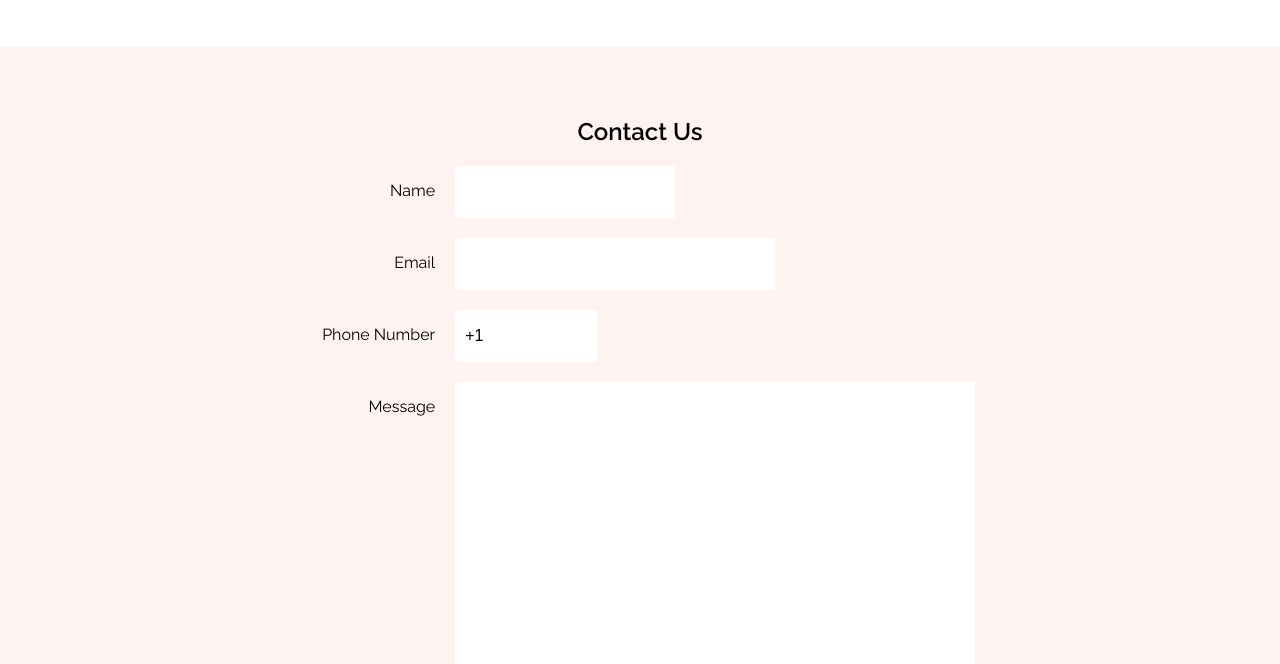
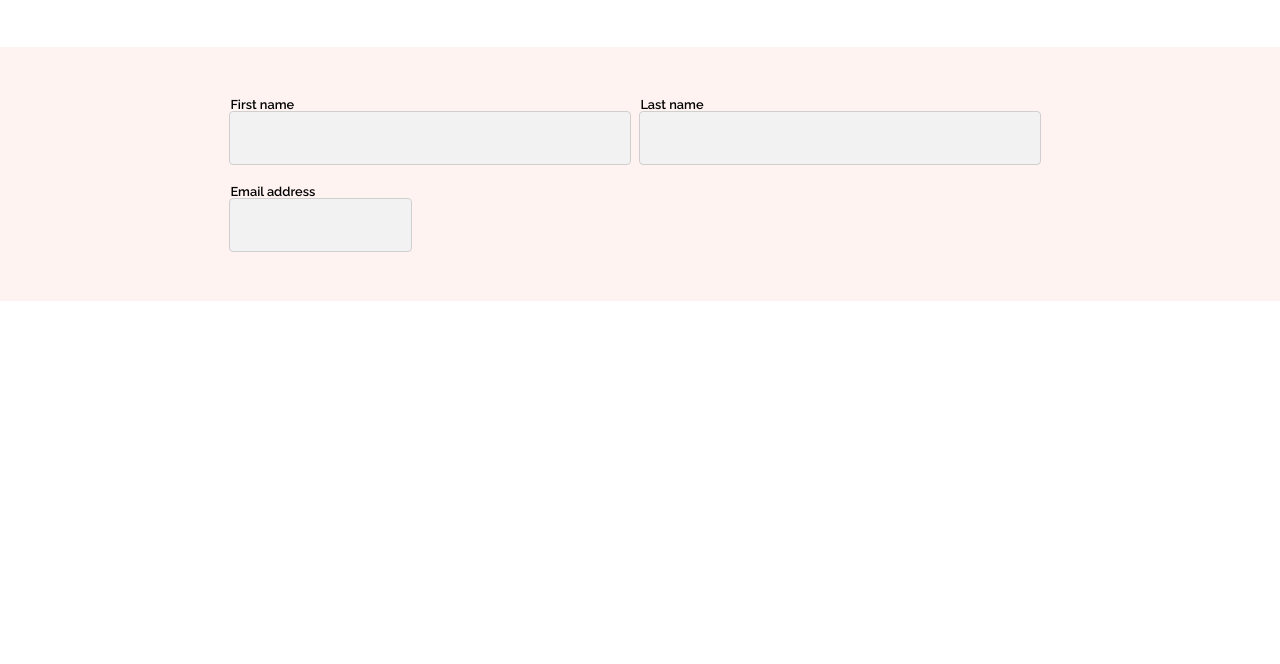
Before and after one commit to jjc914/city-gal-transportation, a website: page index.html in a window 1280 px wide. Shown: the part 1767-2431 px from the top of the page. After the commit the page ends 2068 px from the top, so only its background shows below. Drawn offline with Linux system fonts and the light colour scheme; a script that the page names is missing.

Commit message:
working on revamping contact us

```diff
--- a/index.css
+++ b/index.css
@@ -396,11 +396,43 @@ section {
     }
 }
 
+.contact .container * .form {
+    height: 50px;
+    background-color: #F2F2F2;
+    border: none;
+    outline-style: solid;
+    outline-color: #CFCFCF;
+    outline-width: 1px;
+    border-radius: 3px;
+}
+
 .contact {
     background-color: var(--primary-color-light);
 }
 
-.contact h1 {
+.contact .container {
+    display: flex;
+    flex-direction: column;
+    margin-left: 10%;
+    margin-right: 10%;
+    gap: 20px;
+}
+
+.contact .container .name {
+    display: grid;
+    grid-template-columns: 400px 400px;
+    column-gap: 10px;
+}
+
+.contact .container * h2 {
+    margin: 0px;
+    font-size: 0.8em;
+    font-weight: 600;
+}
+
+.contact .container
+
+/* .contact h1 {
     text-align: center;
 }
 
@@ -484,4 +516,4 @@ section {
 
 .contact .container div .send-button:hover {
     transform: translateY(-13px);
-}
+} */
--- a/index.html
+++ b/index.html
@@ -32,11 +32,13 @@
         /></a>
       </div>
     </nav>
+
     <div id="nav-overlay" class="overlay">
       <a href="#about" onclick="toggleNav()">What we do</a>
       <a href="#owner" onclick="toggleNav()">Who we are</a>
       <a href="#contact" onclick="toggleNav()">Request a ride</a>
     </div>
+
     <section class="hero">
       <div class="text">
         <h1>Travel <mark>Northfield</mark> with no restrictions.</h1>
@@ -54,6 +56,7 @@
         <img src="res/img/placeholder.jpeg" />
       </div>
     </section>
+
     <section id="about" class="about">
       <div class="container">
         <div class="panel">
@@ -85,6 +88,7 @@
         </div>
       </div>
     </section>
+
     <section id="owner" class="owner">
       <div class="container">
         <div class="portrait">
@@ -101,6 +105,7 @@
         </div>
       </div>
     </section>
+
     <section class="location">
       <iframe
         class="map"
@@ -121,8 +126,22 @@
         Square.
       </div>
     </section>
+
     <section id="contact" class="contact">
-      <h1>Contact Us</h1>
+      <div class="container">
+        <div class="name">
+          <h2>First name</h2>
+          <h2>Last name</h2>
+          <input class="form" type="text" />
+          <input class="form" type="text" />
+        </div>
+        <div class="email">
+          <h2>Email address</h2>
+          <input class="form" type="text" />
+        </div>
+      </div>
+
+      <!-- <h1>Contact Us</h1>
       <div class="container">
         <p class="label">Name</p>
         <input class="form name-form line-form" type="text" />
@@ -148,7 +167,7 @@
             ><img src="res/ico/send.svg" style="height: 35px"
           /></a>
         </div>
-      </div>
+      </div> -->
     </section>
   </body>
 </html>
```
